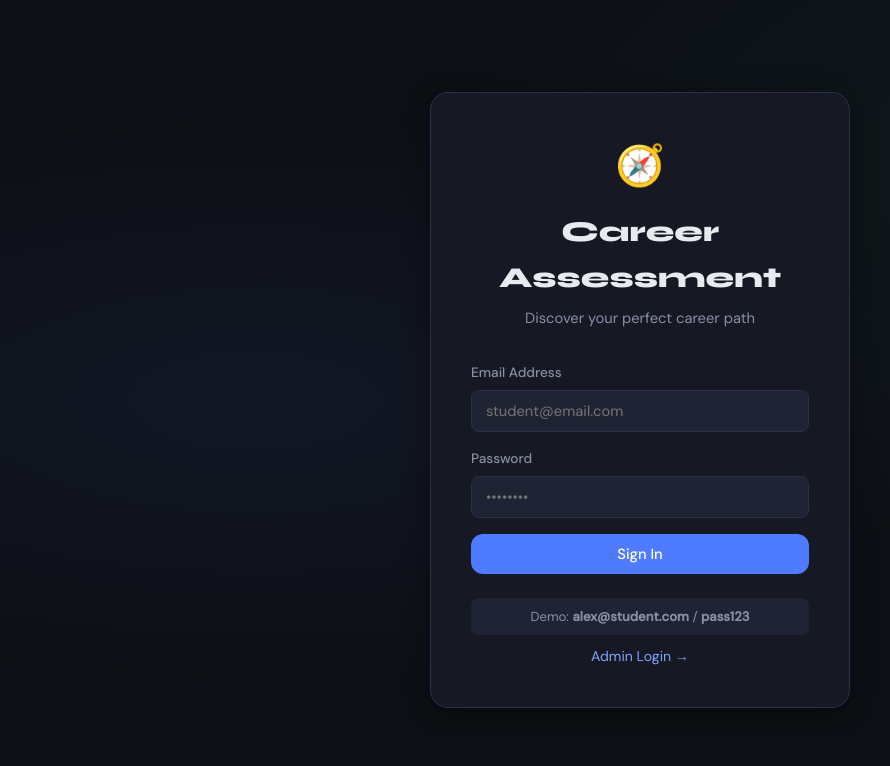
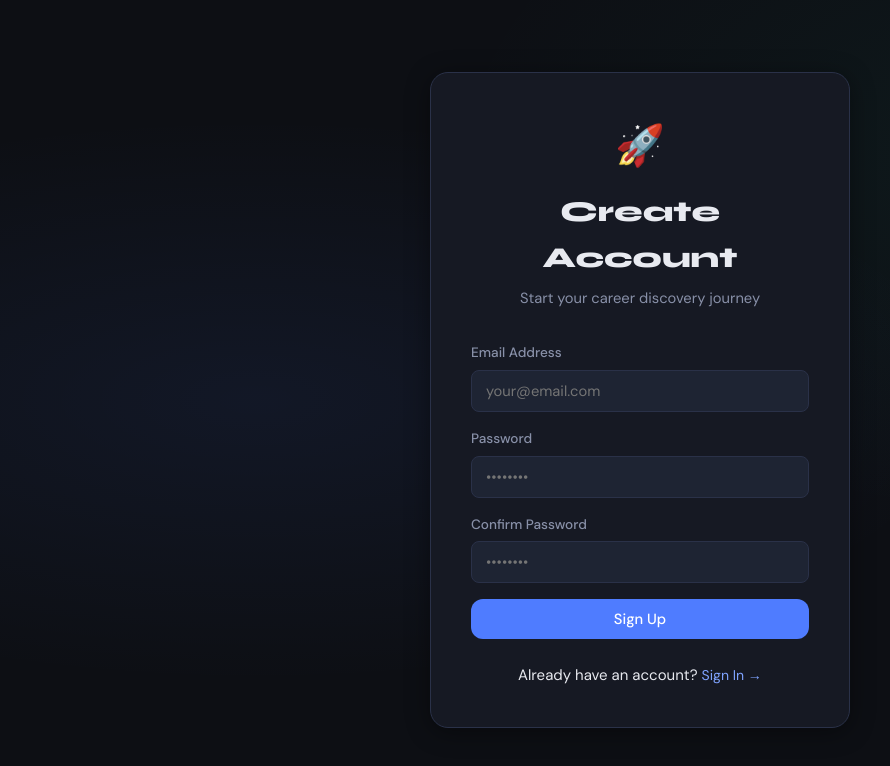
Before and after one commit to 2400030560/fsad_3_frontend_final, a React (Create React App) app: page /register in a window 1280 px wide. Before the commit this address led to /login. Shown: the top 766 px of the page, without its empty margins (0-890 px from the left). Built offline with nearby package versions, Linux system fonts and the light colour scheme.

Commit message:
updated backend API URL to new railway deployment

```diff
--- a/src/App.js
+++ b/src/App.js
@@ -7,6 +7,7 @@ import ProtectedRoute from "./components/common/ProtectedRoute";
 
 // Student Pages
 import Login from "./pages/student/Login";
+import Signup from "./pages/student/Signup";
 import Dashboard from "./pages/student/Dashboard";
 import CareerLibrary from "./pages/student/CareerLibrary";
 import CareerDetail from "./pages/student/CareerDetail";
@@ -34,6 +35,7 @@ function App() {
 
             {/* Public Routes */}
             <Route path="/login" element={<Login />} />
+            <Route path="/register" element={<Signup />} />
             <Route path="/admin/login" element={<AdminLogin />} />
 
             {/* Student Routes */}
--- a/src/pages/admin/AdminLogin.jsx
+++ b/src/pages/admin/AdminLogin.jsx
@@ -15,7 +15,7 @@ export default function AdminLogin() {
 
     try {
       // 🔥 Call backend
-      const response = await fetch("http://localhost:8080/api/users");
+      const response = await fetch("https://30backend-production.up.railway.app/api/users");
 
       const users = await response.json();
 
--- a/src/pages/student/AssessmentList.jsx
+++ b/src/pages/student/AssessmentList.jsx
@@ -10,7 +10,7 @@ export default function AssessmentList() {
 
   // ✅ Fetch assessments from backend
   useEffect(() => {
-    fetch("https://fsad30project-production.up.railway.app/api/assessments")
+    fetch("https://30backend-production.up.railway.app/api/assessments")
       .then((res) => res.json())
       .then((data) => setAssessments(data))
       .catch((err) => console.error(err));
--- a/src/pages/student/AssessmentQuiz.jsx
+++ b/src/pages/student/AssessmentQuiz.jsx
@@ -10,7 +10,7 @@ export default function AssessmentQuiz() {
   const [assessment, setAssessment] = useState(null);
 
   useEffect(() => {
-    fetch("https://fsad30project-production.up.railway.app/api/assessments")
+    fetch("https://30backend-production.up.railway.app/api/assessments")
       .then(res => res.json())
       .then(data => {
         const found = data.find(a => a.id === parseInt(id));
@@ -73,8 +73,7 @@ export default function AssessmentQuiz() {
       const totalScore = newAnswers.reduce((sum, val) => sum + val, 0);
 
       try {
-        // 🔥 FINAL FIX (SEND FULL DATA)
-        await fetch("https://fsad30project-production.up.railway.app/api/results/submit", {
+        await fetch("https://30backend-production.up.railway.app/api/results/submit", {
           method: "POST",
           headers: {
             "Content-Type": "application/json"
--- a/src/pages/student/Login.jsx
+++ b/src/pages/student/Login.jsx
@@ -15,9 +15,8 @@ export default function Login() {
 
     try {
       // 🔥 fetch users from backend (FIXED URL)
-      const response = await fetch("https://fsad30project-production.up.railway.app/api/users");
+      const response = await fetch("https://30backend-production.up.railway.app/api/users");
       const users = await response.json();
-
       const student = users.find(
         (u) => u.email === email && u.role === "STUDENT"
       );
@@ -77,6 +76,13 @@ export default function Login() {
             Demo: <strong>alex@student.com</strong> / <strong>pass123</strong>
           </p>
 
+          <p>
+            Don't have an account?{" "}
+            <Link to="/register" className="alt-link">
+              Create Account →
+            </Link>
+          </p>
+
           <Link to="/admin/login" className="alt-link">
             Admin Login →
           </Link>
--- a/src/pages/student/Results.jsx
+++ b/src/pages/student/Results.jsx
@@ -3,18 +3,48 @@ import React, { useEffect, useState } from "react";
 import { Link } from "react-router-dom";
 import StudentNav from "../../components/student/StudentNav";
 
+const API_BASE = "https://30backend-production.up.railway.app"; // 😏 your local backend
+
 export default function Results() {
+  const [results, setResults] = useState([]);
+  const [error, setError] = useState("");
 
-  const [results, setResults] = useState([]);
-
-  // ✅ Fetch from backend
+  // 💋 Fetch from backend
   useEffect(() => {
-    fetch("https://fsad30project-production.up.railway.app/api/results")
-      .then(res => res.json())
-      .then(data => setResults(data))
-      .catch(err => console.error(err));
+    fetch(`${API_BASE}/api/results`)
+      .then((res) => {
+        if (!res.ok) throw new Error("Failed to fetch results");
+        return res.json();
+      })
+      .then((data) => {
+        setResults(data);
+        setError("");
+      })
+      .catch((err) => {
+        console.error(err);
+        setError("Unable to load results. Check backend.");
+        setResults([]);
+      });
   }, []);
 
+  // 😏 Error state
+  if (error) {
+    return (
+      <div className="page-wrapper">
+        <StudentNav />
+        <main className="main-content">
+          <div className="page-header">
+            <h1>My Results</h1>
+          </div>
+          <div className="empty-state">
+            <h3>{error}</h3>
+          </div>
+        </main>
+      </div>
+    );
+  }
+
+  // 😌 No results state
   if (results.length === 0) {
     return (
       <div className="page-wrapper">
@@ -26,7 +56,10 @@ export default function Results() {
           <div className="empty-state">
             <div className="empty-icon">📋</div>
             <h3>No Results Yet</h3>
-            <p>Complete an assessment to see your personalized career recommendations.</p>
+            <p>
+              Complete an assessment to see your personalized career
+              recommendations.
+            </p>
             <Link to="/assessments" className="btn-primary">
               Take an Assessment
             </Link>
@@ -36,6 +69,7 @@ export default function Results() {
     );
   }
 
+  // 💋 Results display
   return (
     <div className="page-wrapper">
       <StudentNav />
@@ -50,10 +84,9 @@ export default function Results() {
             <div className="result-header">
               <span className="result-icon">📊</span>
               <div>
-
-                {/* 🔥 FIX: show TITLE instead of ID */}
                 <h2>
-                  Assessment: {result.assessment?.title || "Unknown Assessment"}
+                  Assessment:{" "}
+                  {result.assessment?.title || "Unknown Assessment"}
                 </h2>
 
                 <span className="result-date">
@@ -64,8 +97,6 @@ export default function Results() {
 
             <div className="recommendations-section">
               <h3>Recommendation</h3>
-
-              {/* 🔥 FIX: better fallback */}
               <p>
                 {result.recommendation
                   ? result.recommendation
--- /dev/null
+++ b/src/pages/student/Signup.jsx
@@ -0,0 +1,127 @@
+// src/pages/student/Signup.jsx
+import React, { useState } from "react";
+import { useNavigate, Link } from "react-router-dom";
+
+export default function Signup() {
+  const [email, setEmail] = useState("");
+  const [password, setPassword] = useState("");
+  const [confirmPassword, setConfirmPassword] = useState("");
+  const [error, setError] = useState("");
+  const [loading, setLoading] = useState(false);
+  const navigate = useNavigate();
+
+  const handleSubmit = async (e) => {
+    e.preventDefault();
+    setError("");
+
+    // Validation
+    if (!email || !password || !confirmPassword) {
+      setError("All fields are required");
+      return;
+    }
+
+    if (password !== confirmPassword) {
+      setError("Passwords do not match");
+      return;
+    }
+
+    if (password.length < 6) {
+      setError("Password must be at least 6 characters");
+      return;
+    }
+
+    setLoading(true);
+
+    try {
+      const response = await fetch("https://30backend-production.up.railway.app/api/users", {
+        method: "POST",
+        headers: {
+          "Content-Type": "application/json",
+        },
+        body: JSON.stringify({
+          email: email,
+          password: password,
+          role: "STUDENT",
+        }),
+      });
+
+      if (!response.ok) {
+        const errorData = await response.json();
+        setError(errorData.message || "Registration failed. Try a different email.");
+        setLoading(false);
+        return;
+      }
+
+      alert("User registered successfully! Please log in.");
+      navigate("/login");
+    } catch (err) {
+      setError("Server error. Make sure backend is running.");
+      setLoading(false);
+    }
+  };
+
+  return (
+    <div className="auth-page">
+      <div className="auth-card">
+        <div className="auth-header">
+          <div className="auth-icon">🚀</div>
+          <h1>Create Account</h1>
+          <p>Start your career discovery journey</p>
+        </div>
+
+        <form onSubmit={handleSubmit} className="auth-form">
+          <div className="form-group">
+            <label>Email Address</label>
+            <input
+              type="email"
+              value={email}
+              onChange={(e) => setEmail(e.target.value)}
+              placeholder="your@email.com"
+              required
+              disabled={loading}
+            />
+          </div>
+
+          <div className="form-group">
+            <label>Password</label>
+            <input
+              type="password"
+              value={password}
+              onChange={(e) => setPassword(e.target.value)}
+              placeholder="••••••••"
+              required
+              disabled={loading}
+            />
+          </div>
+
+          <div className="form-group">
+            <label>Confirm Password</label>
+            <input
+              type="password"
+              value={confirmPassword}
+              onChange={(e) => setConfirmPassword(e.target.value)}
+              placeholder="••••••••"
+              required
+              disabled={loading}
+            />
+          </div>
+
+          {error && <div className="error-msg">{error}</div>}
+
+          <button type="submit" className="btn-primary btn-full" disabled={loading}>
+            {loading ? "Creating Account..." : "Sign Up"}
+          </button>
+        </form>
+
+        <div className="auth-footer">
+          <p>
+            Already have an account?{" "}
+            <Link to="/login" className="alt-link">
+              Sign In →
+            </Link>
+          </p>
+        </div>
+      </div>
+    </div>
+  );
+}
```
